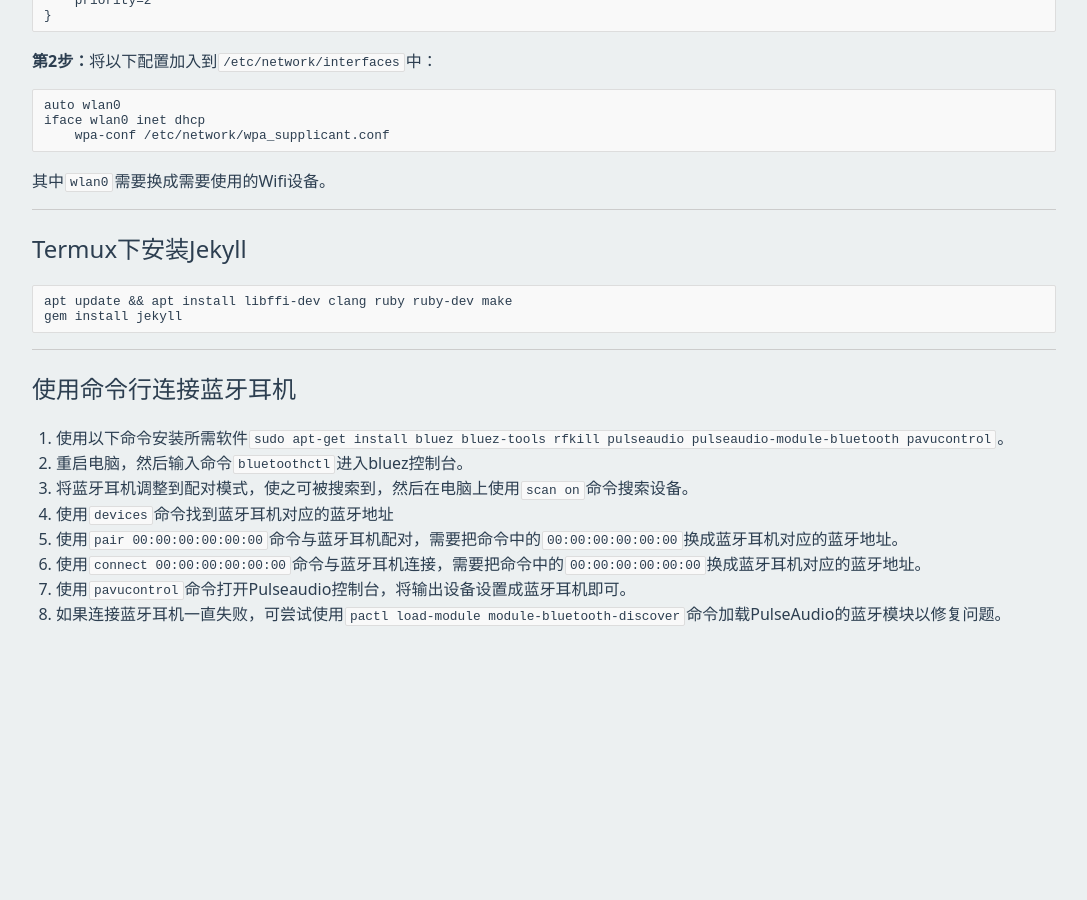
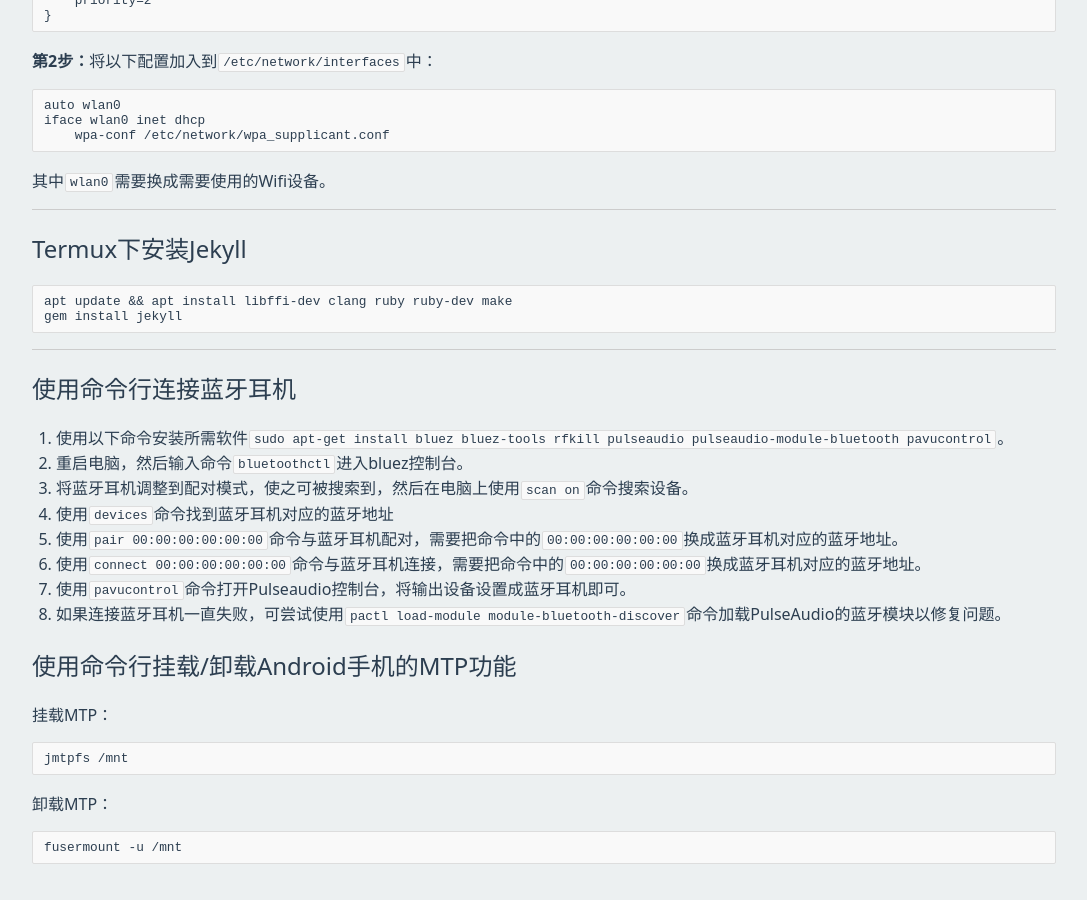
Before and after one commit to frank-deng/frank-deng, a Jekyll site: the page built from _posts/2018-05-06-linux_skills.md, in a window 1280 px wide and 900 px high, scrolled down 2578 px. Shown: the whole window, without its empty margins (96-1183 px from the left). Built offline with Jekyll 4.4.1, drawn with Linux system fonts in a browser that asks for light colours; before the commit the page ends 3241 px from its top, so only the background shows below that.

Commit message:
Add MTP related function to linux skills

```diff
--- a/_posts/2018-05-06-linux_skills.md
+++ b/_posts/2018-05-06-linux_skills.md
@@ -164,3 +164,14 @@ Termux下安装Jekyll
 6. 使用`connect 00:00:00:00:00:00`命令与蓝牙耳机连接，需要把命令中的`00:00:00:00:00:00`换成蓝牙耳机对应的蓝牙地址。
 7. 使用`pavucontrol`命令打开Pulseaudio控制台，将输出设备设置成蓝牙耳机即可。
 8. 如果连接蓝牙耳机一直失败，可尝试使用`pactl load-module module-bluetooth-discover`命令加载PulseAudio的蓝牙模块以修复问题。
+
+使用命令行挂载/卸载Android手机的MTP功能
+---------------------------------------
+
+挂载MTP：
+
+	jmtpfs /mnt
+
+卸载MTP：
+
+	fusermount -u /mnt
```
